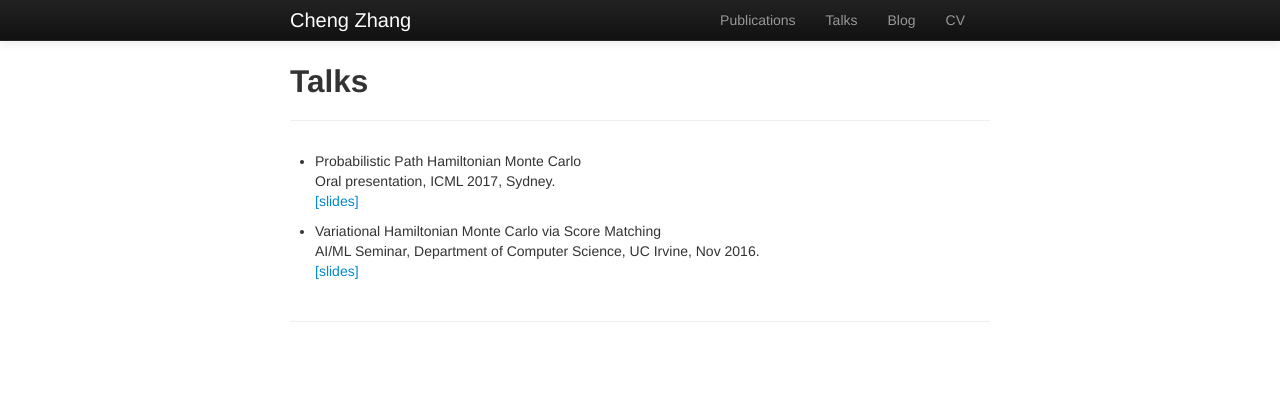
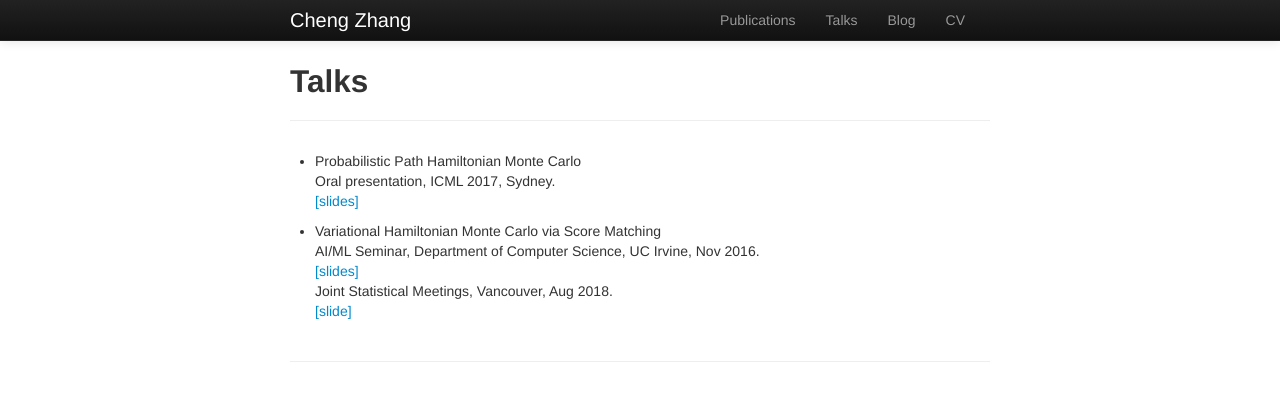
Before and after one commit to zcrabbit/zcrabbit.github.io, a Jekyll site: the page built from pages/talks.md, in a window 1280 px wide. Shown: the top 401 px of the page. Built offline with Jekyll 4.4.1, drawn with Linux system fonts in a browser that asks for light colours.

Commit message:
upload JSM slides on vhmc

```diff
--- a/pages/talks.md
+++ b/pages/talks.md
@@ -10,3 +10,5 @@ Oral presentation, ICML 2017, Sydney.
 - Variational Hamiltonian Monte Carlo via Score Matching
 AI/ML Seminar, Department of Computer Science, UC Irvine, Nov 2016.
 [[slides]]({{site.baseurl}}/static/slides/variational-hmc.pdf)
+Joint Statistical Meetings, Vancouver, Aug 2018.
+[[slide]]({{site.baseurl}}/static/slide/vhmc.pdf)
```
Also changed, not shown: 3 other files.
